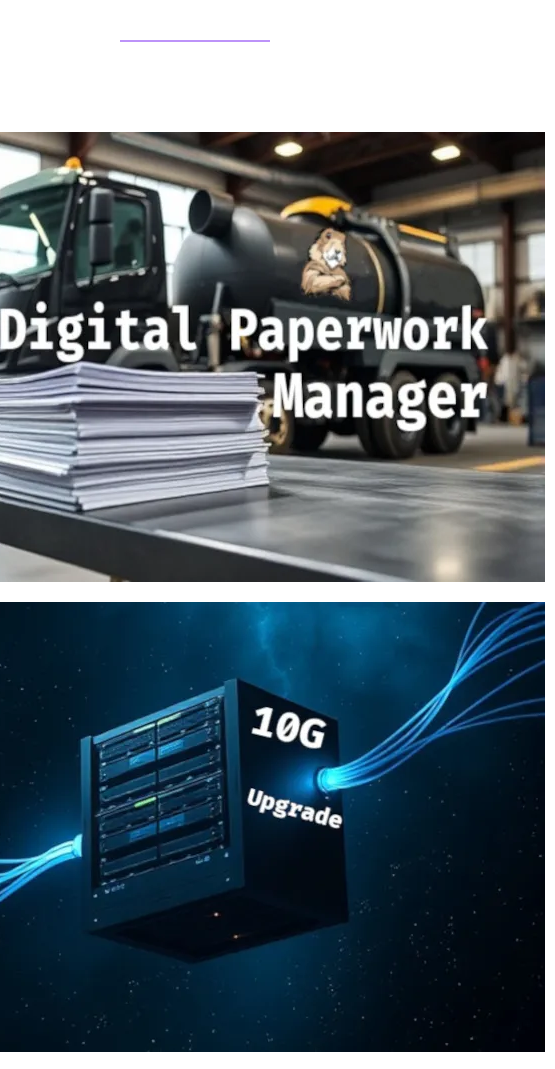
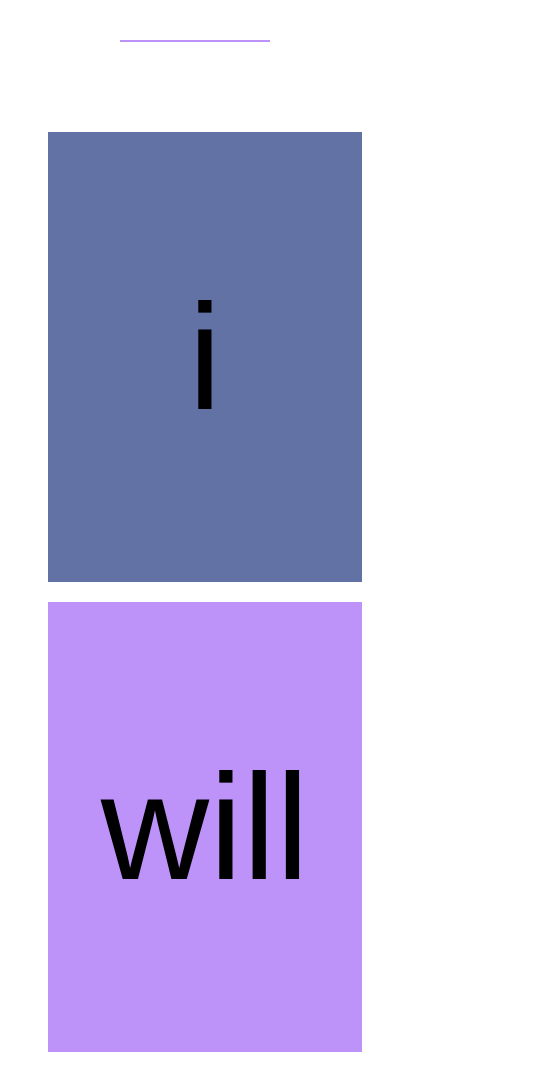
Before and after one commit to noflcl/noflcl.github.io, a plain HTML site: page index.html in a window 390 px wide. Shown: the part 988-2057 px from the top of the page, 555 px wide, since content can reach past the window. Drawn offline with Linux system fonts and the light colour scheme.

Commit message:
fix responsive div

```diff
--- a/assets/css/styles.css
+++ b/assets/css/styles.css
@@ -14,8 +14,6 @@ html {
 	font: normal 16px sans-serif;
 	color: #555;
 	background: #fff;
-	width:100%;
-    height:100%;
 }
 
 /*
@@ -287,6 +285,7 @@ header nav li:last-child {
 */
 .work {
 	background-color: #fff;
+	width: 100%;
 }
 
 .work-gallery {
@@ -294,6 +293,18 @@ header nav li:last-child {
 	flex-direction: column;
 	align-items: center;
 	text-align: center;
+	width: 100%
+}
+
+.work-gallery img {
+	margin: 0 3px 3px 0;
+}
+
+.flex {
+	display: flex;
+	flex-direction: row;
+	min-height: 0;
+	max-width: 100%;
 }
 
 .gallery-small {
@@ -304,34 +315,27 @@ header nav li:last-child {
 	flex-basis: 60%;
 }
 
-.work-gallery img {
-	margin: 0 3px 3px 0;
-}
-
-.flex {
-	display: flex;
-	flex-direction: row;
-	min-height: 0;
-}
-
 .work-item {
 	margin: 10px;
 	width: 700px;
+	max-width: 100%;
 	height: 450px;
 	color: #000;
 	font: normal 150px sans-serif;
 	vertical-align: middle;
 	line-height: 450px;
 	background-position: center;
-	background-size: cover
+	background-size: cover;
 }
 
 .num1 {
 	background-image: url("../img/papers-tag.webp");
+	background-color: #6272A4;
 }
 
 .num2 {
 	background-image: url("../img/fiber-up.webp");
+	background-color: #BD93F9;
 }
 
 .num3 {
@@ -340,6 +344,10 @@ header nav li:last-child {
 
 .num4 {
 	background-color: #ffb86c;
+}
+
+.work-deets {
+	display: none;
 }
 
 @media (max-width: 1450px) {
@@ -353,6 +361,19 @@ header nav li:last-child {
 	.gallery-large.work-item.num1,
 	.gallery-small.work-item.num2 {
 		flex-basis: auto;
+	}
+}
+
+@media (max-width: 750px){
+	.num1,
+	.num2 {
+		background-image: none;
+	}
+}
+
+@media (max-width: 750px){
+	.work-deets {
+		display: contents;
 	}
 }
 
--- a/index.html
+++ b/index.html
@@ -40,8 +40,16 @@
 
 		<div class="work-gallery">
 			<div class="flex">
-				<div class="gallery-large work-item num1"></div>
-				<div class="gallery-small work-item num2"></div>
+				<div class="gallery-large work-item num1">
+					<div class="work-deets">
+						i
+					</div>
+				</div>
+				<div class="gallery-small work-item num2">
+					<div class="work-deets">
+						will
+					</div>
+				</div>
 			</div>
 
 			<div class="flex">
```
Also changed, not shown: assets/img/papers-tag-small.webp (added), assets/img/papers-tag-vert.webp (added), assets/img/papers-tag.jpg (added).
